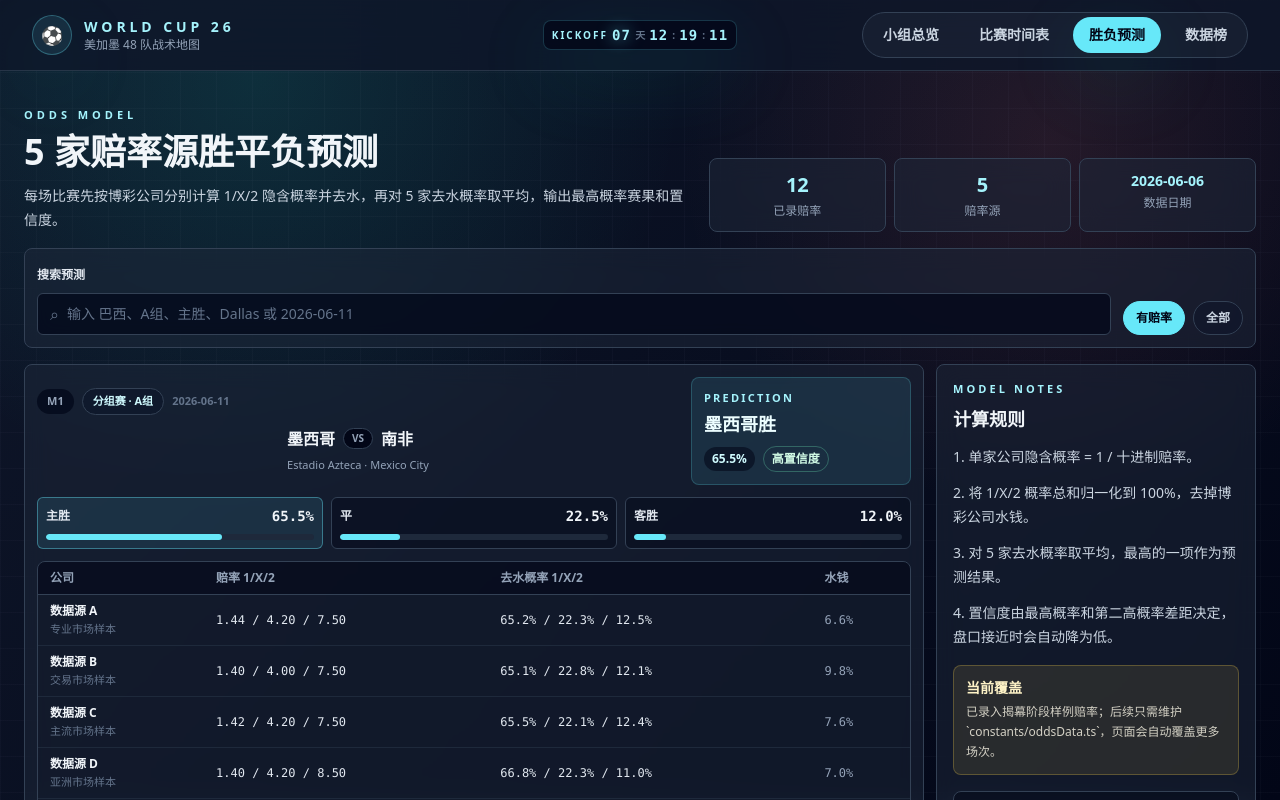
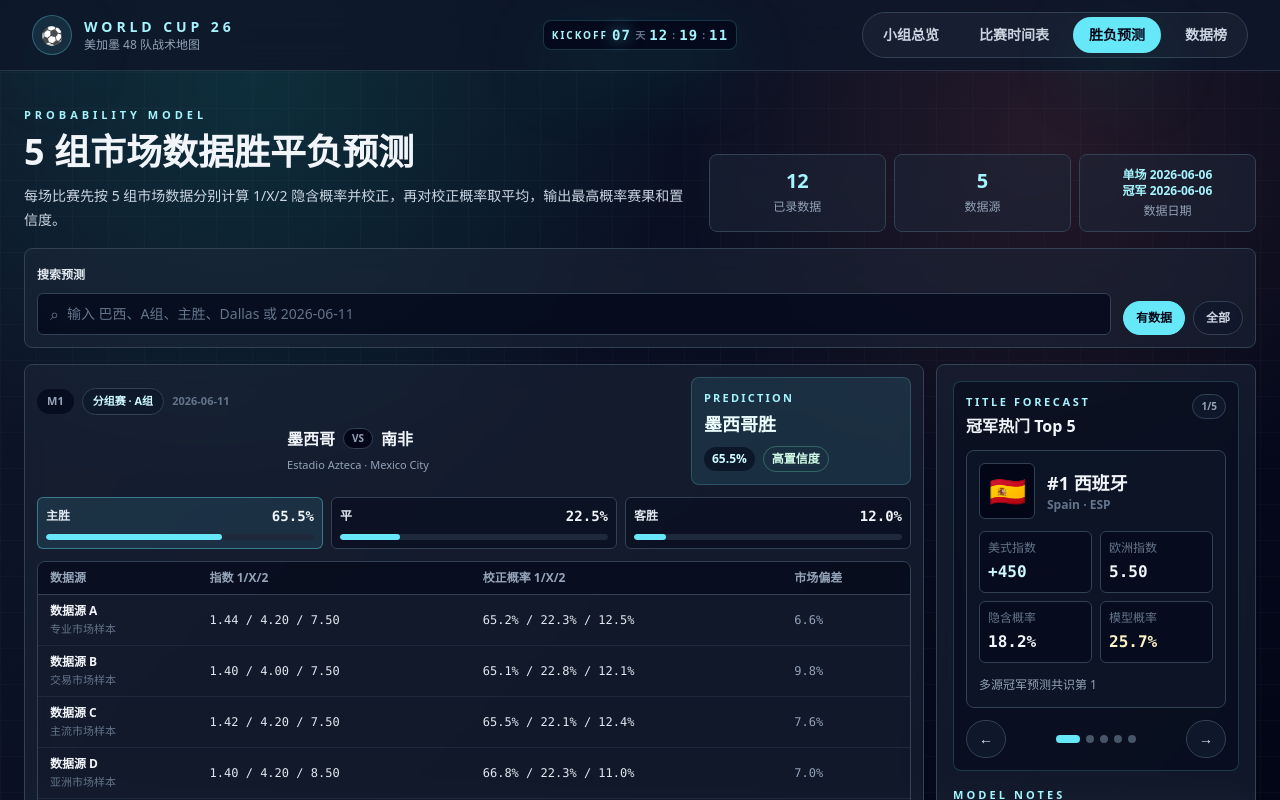
Before and after one commit to huayu2025ai-sketch/world-cup-26, a Next.js app: page /predictions in a window 1280 px wide. Shown: the top 800 px of the page. Built offline with nearby package versions, Linux system fonts and the light colour scheme.

Commit message:
更新预测页和数据榜显示

```diff
--- a/app/predictions/page.tsx
+++ b/app/predictions/page.tsx
@@ -1,7 +1,14 @@
 "use client";
 
 import { useMemo, useState } from "react";
-import { matchOddsById, oddsDataUpdatedAt, recommendedBookmakers, type BookmakerKey } from "@/constants/oddsData";
+import {
+  championFavorites,
+  championFavoritesUpdatedAt,
+  matchOddsById,
+  oddsDataUpdatedAt,
+  recommendedBookmakers,
+  type BookmakerKey
+} from "@/constants/oddsData";
 import { scheduleMatches, type ScheduleMatch } from "@/constants/scheduleData";
 import { formatPercent, getMatchPrediction, type OutcomeKey } from "@/lib/oddsPrediction";
 
@@ -37,9 +44,13 @@ const confidenceClass: Record<"高" | "中" | "低", string> = {
   低: "border-rose-300/30 bg-rose-300/12 text-rose-100"
 };
 
+const formatSignedIndex = (value: number) => (value > 0 ? `+${value}` : `${value}`);
+
 export default function PredictionsPage() {
   const [query, setQuery] = useState("");
-  const [coverage, setCoverage] = useState<"有赔率" | "全部">("有赔率");
+  const [coverage, setCoverage] = useState<"有数据" | "全部">("有数据");
+  const [championIndex, setChampionIndex] = useState(0);
+  const [championDragStart, setChampionDragStart] = useState<number | null>(null);
 
   const predictionRows = useMemo(() => {
     const normalizedQuery = query.trim().toLowerCase();
@@ -73,35 +84,55 @@ export default function PredictionsPage() {
   }, [coverage, query]);
 
   const predictionCount = Object.keys(matchOddsById).length;
-  const averageConfidence =
-    predictionRows.filter((row) => row.prediction?.confidence === "高").length > 0
-      ? "有高置信度场次"
-      : "以中低置信度为主";
+  const currentChampion = championFavorites[championIndex];
+
+  const goToChampion = (direction: -1 | 1) => {
+    setChampionIndex((current) => (current + direction + championFavorites.length) % championFavorites.length);
+  };
+
+  const finishChampionDrag = (clientX: number) => {
+    if (championDragStart === null) {
+      return;
+    }
+
+    const distance = clientX - championDragStart;
+    setChampionDragStart(null);
+
+    if (Math.abs(distance) < 40) {
+      return;
+    }
+
+    goToChampion(distance > 0 ? -1 : 1);
+  };
 
   return (
     <main className="mx-auto max-w-7xl px-3 pb-10 pt-5 sm:px-5 lg:px-6">
       <section className="grid gap-4 py-4 lg:grid-cols-[1.1fr_0.9fr] lg:items-end">
         <div>
-          <p className="text-[11px] font-black uppercase tracking-[0.36em] text-cyan-200">Odds Model</p>
+          <p className="text-[11px] font-black uppercase tracking-[0.36em] text-cyan-200">Probability Model</p>
           <h1 className="mt-2 text-2xl font-black leading-tight text-slate-100 sm:text-3xl lg:text-4xl">
-            5 家赔率源胜平负预测
+            5 组市场数据胜平负预测
           </h1>
           <p className="mt-3 max-w-3xl text-sm leading-6 text-slate-300">
-            每场比赛先按博彩公司分别计算 1/X/2 隐含概率并去水，再对 5 家去水概率取平均，输出最高概率赛果和置信度。
+            每场比赛先按 5 组市场数据分别计算 1/X/2 隐含概率并校正，再对校正概率取平均，输出最高概率赛果和置信度。
           </p>
         </div>
 
         <div className="grid grid-cols-3 gap-2">
           <div className="rounded-lg border border-slate-700 bg-slate-800/50 p-3 text-center backdrop-blur-md">
             <p className="text-xl font-black text-cyan-200">{predictionCount}</p>
-            <p className="mt-1 text-xs text-slate-400">已录赔率</p>
+            <p className="mt-1 text-xs text-slate-400">已录数据</p>
           </div>
           <div className="rounded-lg border border-slate-700 bg-slate-800/50 p-3 text-center backdrop-blur-md">
             <p className="text-xl font-black text-cyan-200">{recommendedBookmakers.length}</p>
-            <p className="mt-1 text-xs text-slate-400">赔率源</p>
+            <p className="mt-1 text-xs text-slate-400">数据源</p>
           </div>
           <div className="rounded-lg border border-slate-700 bg-slate-800/50 p-3 text-center backdrop-blur-md">
-            <p className="text-sm font-black text-cyan-200">{oddsDataUpdatedAt}</p>
+            <p className="text-xs font-black text-cyan-200">
+              单场 {oddsDataUpdatedAt}
+              <br />
+              冠军 {championFavoritesUpdatedAt}
+            </p>
             <p className="mt-1 text-xs text-slate-400">数据日期</p>
           </div>
         </div>
@@ -128,7 +159,7 @@ export default function PredictionsPage() {
           </div>
 
           <div className="flex flex-wrap gap-2">
-            {(["有赔率", "全部"] as const).map((item) => (
+            {(["有数据", "全部"] as const).map((item) => (
               <button
                 key={item}
                 type="button"
@@ -196,8 +227,8 @@ export default function PredictionsPage() {
                   </div>
                 ) : (
                   <div className="rounded-lg border border-slate-700 bg-slate-950/50 p-3">
-                    <p className="text-sm font-black text-slate-300">待录入赔率</p>
-                    <p className="mt-1 text-xs leading-5 text-slate-500">录入 5 家 1/X/2 赔率后自动生成预测。</p>
+                    <p className="text-sm font-black text-slate-300">待录入数据</p>
+                    <p className="mt-1 text-xs leading-5 text-slate-500">录入 5 组 1/X/2 指数后自动生成预测。</p>
                   </div>
                 )}
               </div>
@@ -234,10 +265,10 @@ export default function PredictionsPage() {
                     <table className="min-w-full divide-y divide-slate-700 text-left text-xs">
                       <thead className="bg-slate-950/60 text-slate-400">
                         <tr>
-                          <th className="px-3 py-2 font-black">公司</th>
-                          <th className="px-3 py-2 font-black">赔率 1/X/2</th>
-                          <th className="px-3 py-2 font-black">去水概率 1/X/2</th>
-                          <th className="px-3 py-2 font-black">水钱</th>
+                          <th className="px-3 py-2 font-black">数据源</th>
+                          <th className="px-3 py-2 font-black">指数 1/X/2</th>
+                          <th className="px-3 py-2 font-black">校正概率 1/X/2</th>
+                          <th className="px-3 py-2 font-black">市场偏差</th>
                         </tr>
                       </thead>
                       <tbody className="divide-y divide-slate-800 bg-slate-900/40">
@@ -269,27 +300,112 @@ export default function PredictionsPage() {
         </div>
 
         <aside className="rounded-lg border border-slate-700 bg-slate-800/50 p-4 backdrop-blur-md lg:sticky lg:top-24">
+          <section className="mb-4 rounded-lg border border-cyan-300/20 bg-slate-950/45 p-3">
+            <div className="flex items-start justify-between gap-2">
+              <div>
+                <p className="text-[11px] font-black uppercase tracking-[0.24em] text-cyan-200">Title Forecast</p>
+                <h2 className="mt-1 text-base font-black text-slate-100">冠军热门 Top 5</h2>
+              </div>
+              <span className="rounded-full border border-slate-700 bg-slate-900 px-2 py-1 text-[10px] font-black text-slate-400">
+                {championIndex + 1}/5
+              </span>
+            </div>
+
+            <article
+              className="mt-3 touch-pan-y select-none rounded-lg border border-slate-700 bg-slate-900/70 p-3"
+              onPointerDown={(event) => setChampionDragStart(event.clientX)}
+              onPointerCancel={() => setChampionDragStart(null)}
+              onPointerLeave={(event) => finishChampionDrag(event.clientX)}
+              onPointerUp={(event) => finishChampionDrag(event.clientX)}
+            >
+              <div className="flex items-center gap-3">
+                <div className="flex h-14 w-14 shrink-0 items-center justify-center rounded-md border border-slate-700 bg-slate-950 text-3xl">
+                  {currentChampion.code === "ENG" ? (
+                    <span className="england-flag" role="img" aria-label="England flag" />
+                  ) : (
+                    currentChampion.flag
+                  )}
+                </div>
+                <div className="min-w-0">
+                  <p className="truncate text-lg font-black text-slate-100">
+                    #{currentChampion.rank} {currentChampion.team}
+                  </p>
+                  <p className="text-xs font-bold text-slate-500">
+                    {currentChampion.englishName} · {currentChampion.code}
+                  </p>
+                </div>
+              </div>
+
+              <div className="mt-3 grid grid-cols-2 gap-2 text-xs">
+                <div className="rounded-md border border-slate-700 bg-slate-950/55 p-2">
+                  <p className="text-slate-500">美式指数</p>
+                  <p className="mt-1 font-mono text-base font-black text-cyan-100">
+                    {formatSignedIndex(currentChampion.consensusAmericanOdds)}
+                  </p>
+                </div>
+                <div className="rounded-md border border-slate-700 bg-slate-950/55 p-2">
+                  <p className="text-slate-500">欧洲指数</p>
+                  <p className="mt-1 font-mono text-base font-black text-slate-100">
+                    {currentChampion.consensusDecimalOdds.toFixed(2)}
+                  </p>
+                </div>
+                <div className="rounded-md border border-slate-700 bg-slate-950/55 p-2">
+                  <p className="text-slate-500">隐含概率</p>
+                  <p className="mt-1 font-mono text-base font-black text-slate-100">
+                    {formatPercent(currentChampion.marketImpliedProbability)}
+                  </p>
+                </div>
+                <div className="rounded-md border border-slate-700 bg-slate-950/55 p-2">
+                  <p className="text-slate-500">模型概率</p>
+                  <p className="mt-1 font-mono text-base font-black text-amber-100">
+                    {formatPercent(currentChampion.modelProbability)}
+                  </p>
+                </div>
+              </div>
+
+              <p className="mt-3 text-xs leading-5 text-slate-400">{currentChampion.sourceNote}</p>
+            </article>
+
+            <div className="mt-3 flex items-center justify-between gap-2">
+              <button
+                type="button"
+                onClick={() => goToChampion(-1)}
+                className="rounded-full border border-slate-700 bg-slate-900 px-3 py-2 text-sm font-black text-slate-200 transition hover:border-cyan-300/60 hover:text-cyan-100"
+                aria-label="查看上一个冠军热门"
+              >
+                ←
+              </button>
+              <div className="flex gap-1.5" aria-label="冠军热门位置">
+                {championFavorites.map((team, index) => (
+                  <button
+                    key={team.code}
+                    type="button"
+                    onClick={() => setChampionIndex(index)}
+                    className={`h-2 rounded-full transition ${
+                      championIndex === index ? "w-6 bg-cyan-300" : "w-2 bg-slate-600 hover:bg-slate-400"
+                    }`}
+                    aria-label={`查看${team.team}`}
+                  />
+                ))}
+              </div>
+              <button
+                type="button"
+                onClick={() => goToChampion(1)}
+                className="rounded-full border border-slate-700 bg-slate-900 px-3 py-2 text-sm font-black text-slate-200 transition hover:border-cyan-300/60 hover:text-cyan-100"
+                aria-label="查看下一个冠军热门"
+              >
+                →
+              </button>
+            </div>
+          </section>
+
           <p className="text-[11px] font-black uppercase tracking-[0.28em] text-cyan-200">Model Notes</p>
           <h2 className="mt-2 text-lg font-black text-slate-100">计算规则</h2>
           <div className="mt-3 space-y-3 text-sm leading-6 text-slate-300">
-            <p>1. 单家公司隐含概率 = 1 / 十进制赔率。</p>
-            <p>2. 将 1/X/2 概率总和归一化到 100%，去掉博彩公司水钱。</p>
-            <p>3. 对 5 家去水概率取平均，最高的一项作为预测结果。</p>
-            <p>4. 置信度由最高概率和第二高概率差距决定，盘口接近时会自动降为低。</p>
-          </div>
-
-          <div className="mt-4 rounded-lg border border-amber-300/25 bg-amber-300/10 p-3">
-            <p className="text-sm font-black text-amber-100">当前覆盖</p>
-            <p className="mt-1 text-xs leading-5 text-amber-50/80">
-              已录入揭幕阶段样例赔率；后续只需维护 `constants/oddsData.ts`，页面会自动覆盖更多场次。
-            </p>
-          </div>
-
-          <div className="mt-4 rounded-lg border border-slate-700 bg-slate-950/50 p-3">
-            <p className="text-sm font-black text-slate-100">筛选结果</p>
-            <p className="mt-1 text-xs text-slate-400">
-              当前显示 {predictionRows.length} 场，{averageConfidence}。
-            </p>
+            <p>1. 单个数据源隐含概率 = 1 / 十进制指数。</p>
+            <p>2. 将 1/X/2 概率总和归一化到 100%，校正不同数据源的市场偏差。</p>
+            <p>3. 对 5 组校正概率取平均，最高的一项作为预测结果。</p>
+            <p>4. 置信度由最高概率和第二高概率差距决定，数据接近时会自动降为低。</p>
           </div>
         </aside>
       </section>
--- a/app/stats/page.tsx
+++ b/app/stats/page.tsx
@@ -53,7 +53,7 @@ function RankingTable({ title, label, rows }: RankingTableProps) {
       ) : (
         <div className="mt-4 rounded-lg border border-slate-700 bg-slate-900/60 p-6 text-center">
           <p className="font-black text-slate-100">{statsNotice.title}</p>
-          <p className="mt-2 text-sm leading-6 text-slate-400">{statsNotice.body}</p>
+          {statsNotice.body && <p className="mt-2 text-sm leading-6 text-slate-400">{statsNotice.body}</p>}
         </div>
       )}
     </section>
--- a/constants/tournamentStats.ts
+++ b/constants/tournamentStats.ts
@@ -14,5 +14,5 @@ export const assistsRanking: PlayerStat[] = [];
 
 export const statsNotice = {
   title: "赛事尚未开赛",
-  body: "2026 世界杯开赛后，可在 constants/tournamentStats.ts 中录入进球和助攻数据，页面会自动生成排行表。"
+  body: ""
 };
```
Also changed, not shown: app/globals.css (+34 -0 lines).
